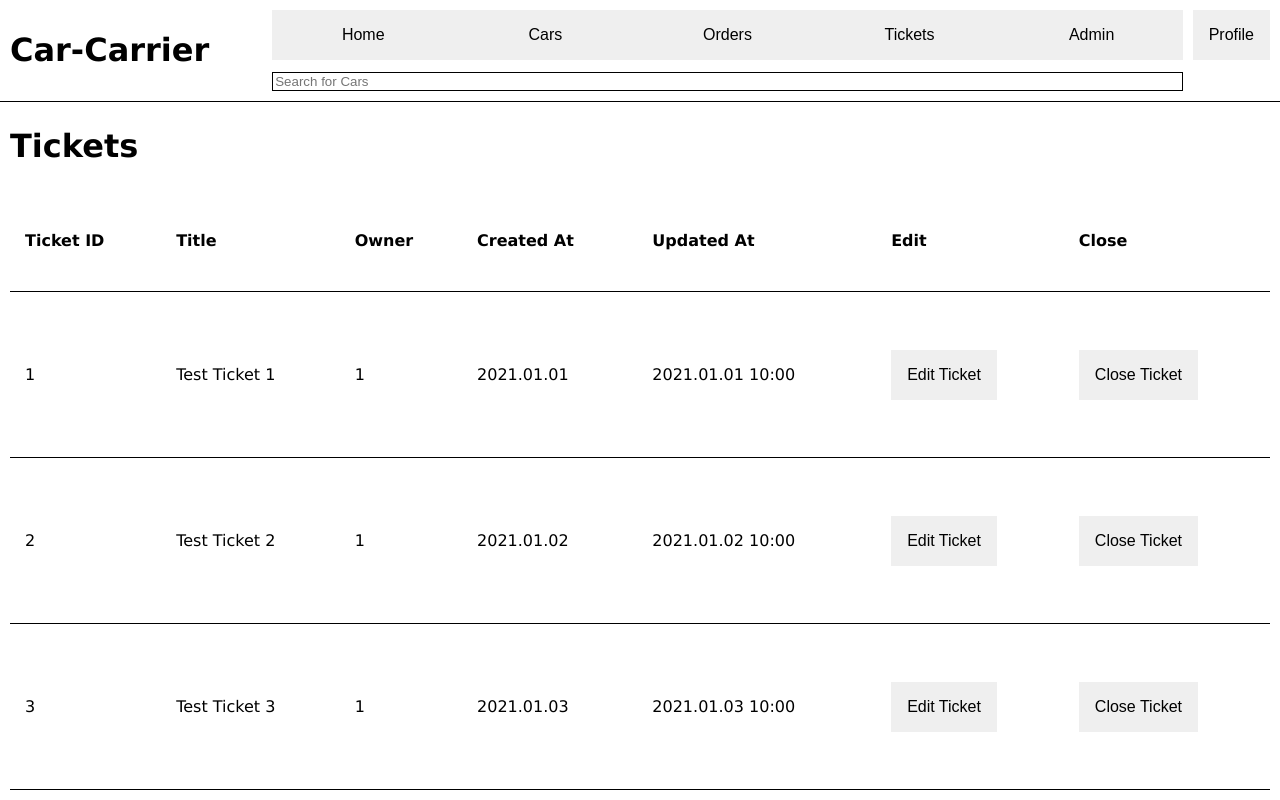
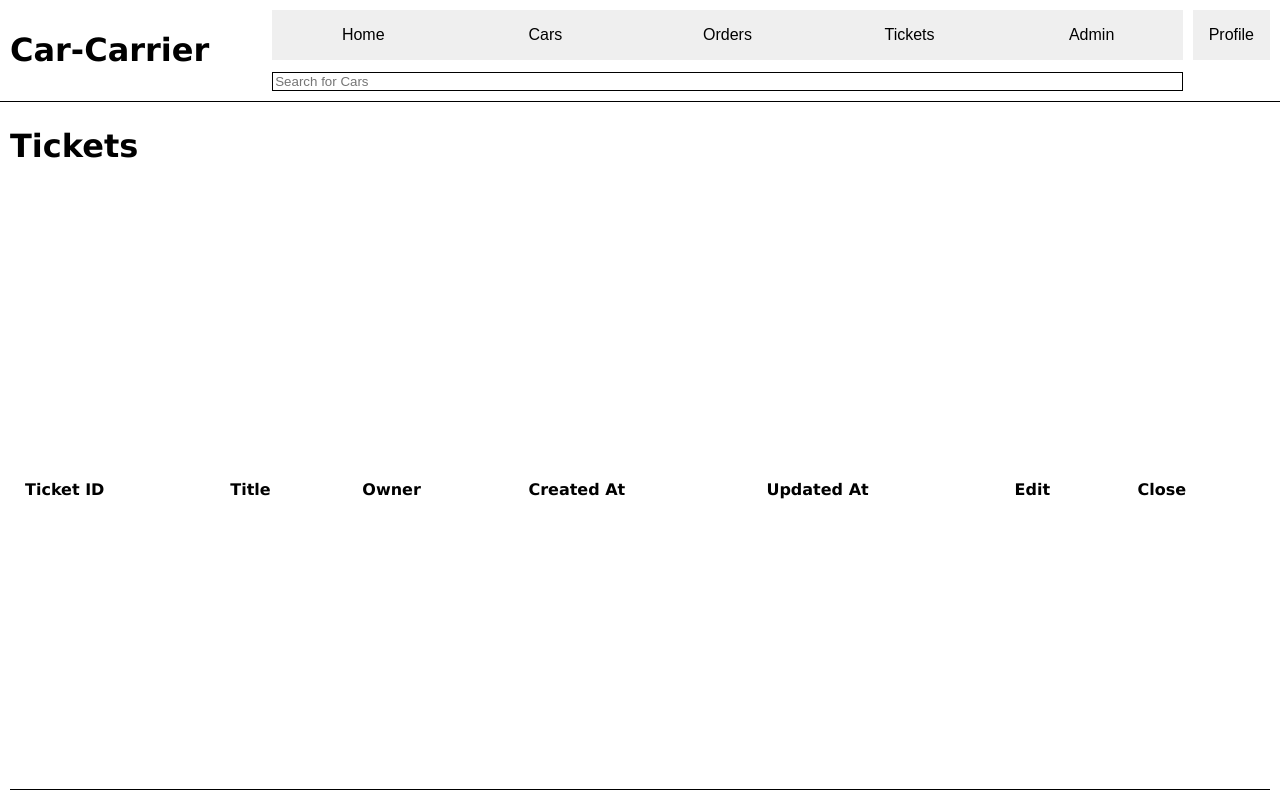
Before and after one commit to hammerhc/Car-Carrier, a Flask app: page /tickets in a window 1280 px wide. Run offline with Flask 2, Linux system fonts and the light colour scheme; lists and menus that the app fills with data are empty.

Commit message:
Updated Tickets Page
Updated Style

```diff
--- a/src/static/css/style.css
+++ b/src/static/css/style.css
@@ -161,7 +161,7 @@
   align-self: flex-start
 }
 
-.carContainer {
+.carContainer, .ticketContainer {
   box-sizing: border-box;
   width: 100%;
   height: 100%;
@@ -169,7 +169,7 @@
   padding: 10px;
   grid-template-columns: 5% auto 30%;
   grid-template-rows: 20% auto 25%;
-  grid-template-areas: "back header header" ". main sidebar" ". footer sidebar";
+  grid-template-areas: "back header controls" ". main sidebar" ". footer sidebar";
   column-gap: 10px;
   row-gap: 10px;
 }
@@ -198,7 +198,7 @@
   margin: 0px;
 }
 
-.orderContainer, .ticketContainer {
+.orderContainer, .ticketsContainer {
   box-sizing: border-box;
   width: 100%;
   height: 100%;
@@ -217,7 +217,7 @@
   border-bottom: 1px solid black;
 }
 
-#orderTable, #ticketTable {
+#orderTable, #ticketsTable {
   height: auto;
   border-spacing: 0px;
 }
--- a/src/templates/ticket/tickets.html
+++ b/src/templates/ticket/tickets.html
@@ -5,10 +5,10 @@
 {% endblock %}
 
 {% block content %}
-<div class="ticketContainer">
+<div class="ticketsContainer">
 
     <h1 class="contentTitle">Tickets</h1>
-    <table id="ticketTable" class="main">
+    <table id="ticketsTable" class="main">
         <tr>
             <th>Ticket ID</th>
             <th>Title</th>
```
